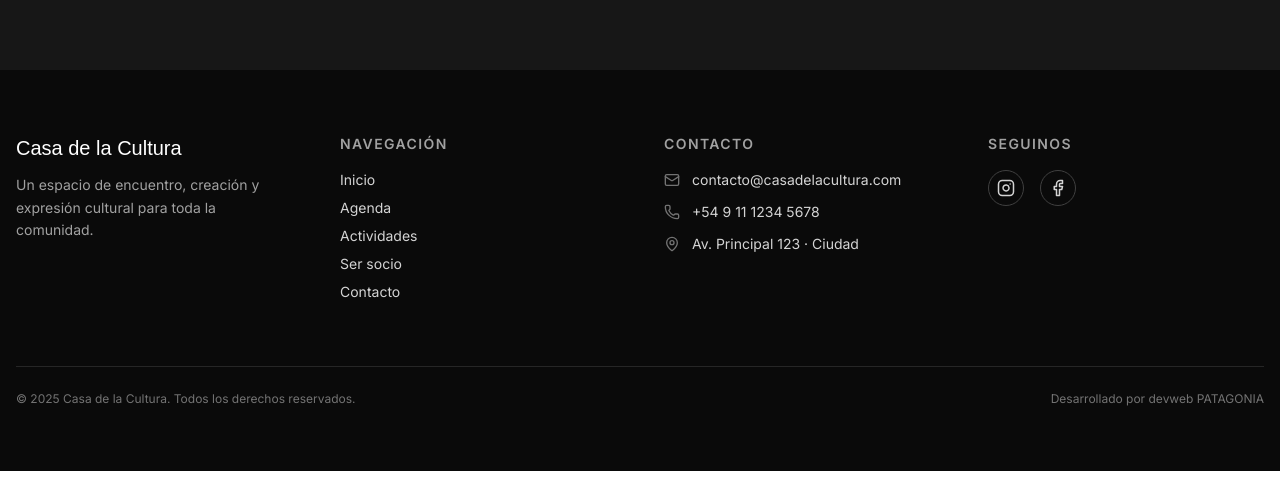
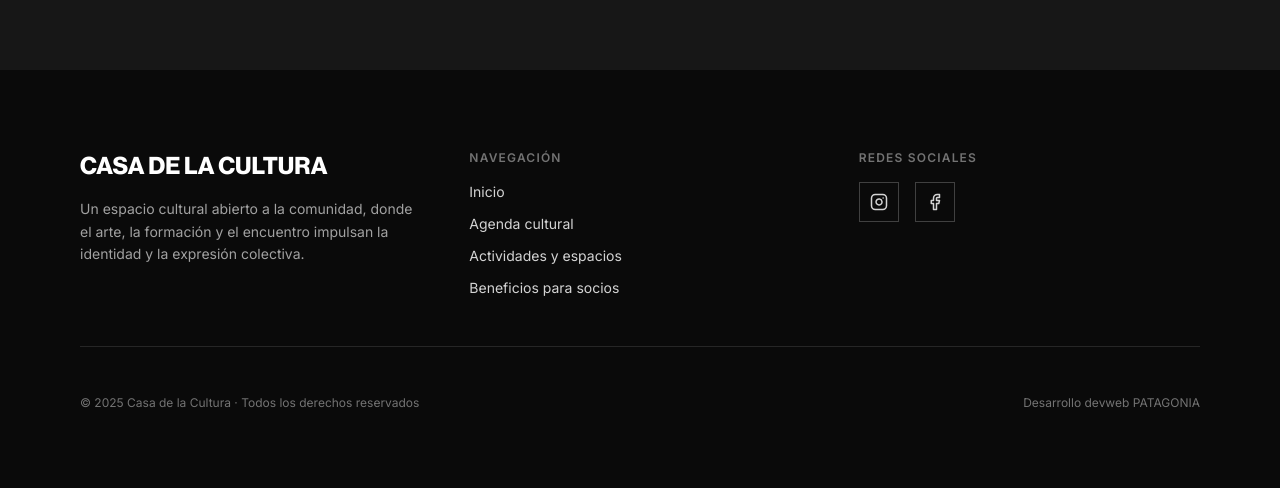
Before and after one commit to kevkarlion/casa-de-la-cultura, a Next.js app: page / in a window 1280 px wide. Shown: the part 5236-5724 px from the top of the page. Built offline with nearby package versions, Linux system fonts and the light colour scheme; a web font is replaced by a local one.

Commit message:
footer styles

```diff
--- a/components/shared/footer/footer.tsx
+++ b/components/shared/footer/footer.tsx
@@ -1,106 +1,87 @@
 'use client'
 
 import Link from 'next/link'
-import { Mail, Phone, MapPin, Instagram, Facebook } from 'lucide-react'
+import { Instagram, Facebook } from 'lucide-react'
 
 export default function Footer() {
   return (
-    <footer className="w-full bg-neutral-950 text-neutral-300">
-      <div className="mx-auto max-w-7xl px-4 py-16">
-        <div className="grid gap-12 md:grid-cols-4">
-          {/* Marca */}
+    <footer className="relative w-full bg-neutral-950 text-neutral-300">
+      <div className="mx-auto max-w-6xl px-4 py-20">
+        <div className="grid gap-12 md:grid-cols-3">
+          {/* Marca / Descripción */}
           <div>
-            <h3 className="mb-3 font-neue text-xl text-white">
+            <h3 className="mb-4 font-neue text-2xl font-bold uppercase text-white">
               Casa de la Cultura
             </h3>
-            <p className="text-sm leading-relaxed text-neutral-400">
-              Un espacio de encuentro, creación y expresión cultural para toda
-              la comunidad.
+            <p className="max-w-sm text-sm leading-relaxed text-neutral-400">
+              Un espacio cultural abierto a la comunidad, donde el arte, la
+              formación y el encuentro impulsan la identidad y la expresión
+              colectiva.
             </p>
           </div>
 
           {/* Navegación */}
           <div>
-            <h4 className="mb-4 text-sm font-semibold uppercase tracking-widest text-neutral-400">
+            <h4 className="mb-4 text-xs font-semibold uppercase tracking-widest text-neutral-500">
               Navegación
             </h4>
-            <ul className="space-y-2 text-sm">
+
+            <ul className="space-y-3 text-sm">
               <li>
-                <Link href="/" className="hover:text-white">
+                <Link href="/" className="transition hover:text-white">
                   Inicio
                 </Link>
               </li>
               <li>
-                <Link href="/agenda" className="hover:text-white">
-                  Agenda
+                <Link href="/agenda" className="transition hover:text-white">
+                  Agenda cultural
                 </Link>
               </li>
               <li>
-                <Link href="/actividades" className="hover:text-white">
-                  Actividades
+                <Link
+                  href="/actividades"
+                  className="transition hover:text-white"
+                >
+                  Actividades y espacios
                 </Link>
               </li>
               <li>
-                <Link href="/socios" className="hover:text-white">
-                  Ser socio
+                <Link href="/socios" className="transition hover:text-white">
+                  Beneficios para socios
                 </Link>
-              </li>
-              <li>
-                <Link href="/contacto" className="hover:text-white">
-                  Contacto
-                </Link>
-              </li>
-            </ul>
-          </div>
-
-          {/* Contacto */}
-          <div>
-            <h4 className="mb-4 text-sm font-semibold uppercase tracking-widest text-neutral-400">
-              Contacto
-            </h4>
-            <ul className="space-y-3 text-sm">
-              <li className="flex items-center gap-3">
-                <Mail className="h-4 w-4 text-neutral-500" />
-                <a
-                  href="mailto:contacto@casadelacultura.com"
-                  className="hover:text-white"
-                >
-                  contacto@casadelacultura.com
-                </a>
-              </li>
-              <li className="flex items-center gap-3">
-                <Phone className="h-4 w-4 text-neutral-500" />
-                <a
-                  href="tel:+5491112345678"
-                  className="hover:text-white"
-                >
-                  +54 9 11 1234 5678
-                </a>
-              </li>
-              <li className="flex items-center gap-3">
-                <MapPin className="h-4 w-4 text-neutral-500" />
-                <span>Av. Principal 123 · Ciudad</span>
               </li>
             </ul>
           </div>
 
           {/* Redes */}
           <div>
-            <h4 className="mb-4 text-sm font-semibold uppercase tracking-widest text-neutral-400">
-              Seguinos
+            <h4 className="mb-4 text-xs font-semibold uppercase tracking-widest text-neutral-500">
+              Redes sociales
             </h4>
+
             <div className="flex gap-4">
               <a
                 href="#"
                 aria-label="Instagram"
-                className="rounded-full border border-neutral-700 p-2 transition hover:border-white hover:text-white"
+                className="
+                  flex h-10 w-10 items-center justify-center
+                  border border-neutral-700
+                  transition-all duration-300
+                  hover:border-white hover:text-white
+                "
               >
                 <Instagram size={18} />
               </a>
+
               <a
                 href="#"
                 aria-label="Facebook"
-                className="rounded-full border border-neutral-700 p-2 transition hover:border-white hover:text-white"
+                className="
+                  flex h-10 w-10 items-center justify-center
+                  border border-neutral-700
+                  transition-all duration-300
+                  hover:border-white hover:text-white
+                "
               >
                 <Facebook size={18} />
               </a>
@@ -108,18 +89,22 @@ export default function Footer() {
           </div>
         </div>
 
+        {/* Separador */}
+        <div className="my-12 h-px w-full bg-neutral-800" />
+
         {/* Bottom */}
-        <div className="mt-16 flex flex-col items-center justify-between gap-4 border-t border-neutral-800 pt-6 text-xs text-neutral-500 md:flex-row">
+        <div className="flex flex-col items-center justify-between gap-4 text-xs text-neutral-500 md:flex-row">
           <span>
-            © {new Date().getFullYear()} Casa de la Cultura. Todos los derechos
-            reservados.
+            © {new Date().getFullYear()} Casa de la Cultura · Todos los derechos
+            reservados
           </span>
+
           <span>
-            Desarrollado por {''}
+            Desarrollo{' '}
             <a
               href="https://tuweb.com"
               target="_blank"
-              className="hover:text-white"
+              className="transition hover:text-white"
             >
               devweb PATAGONIA
             </a>
```
